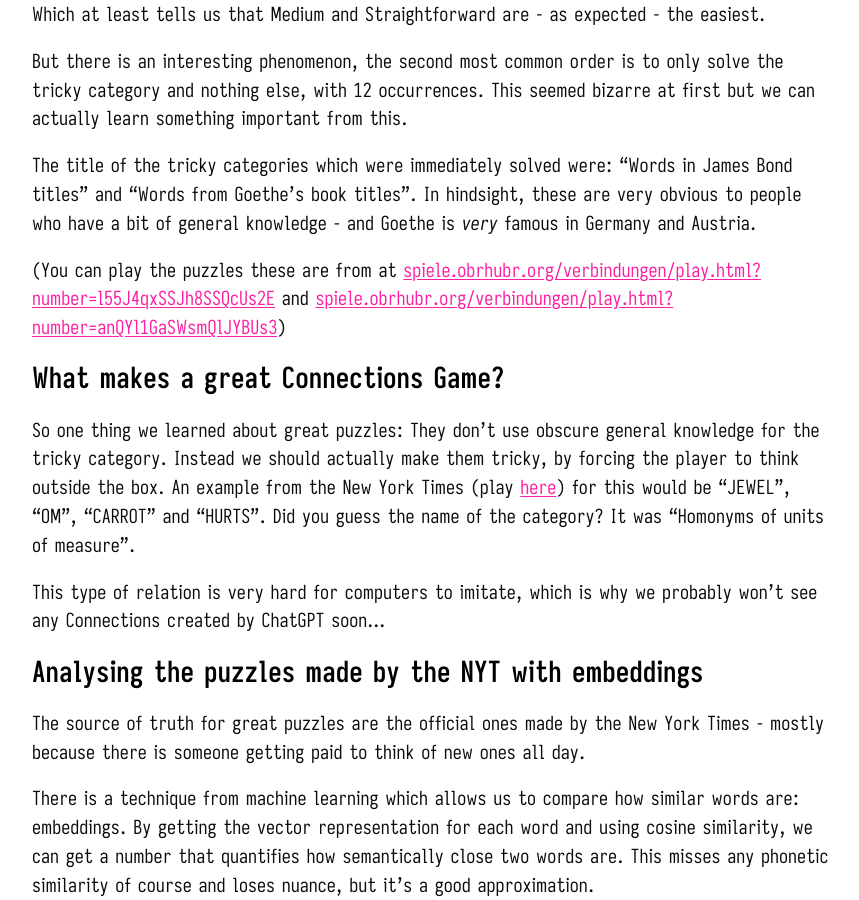
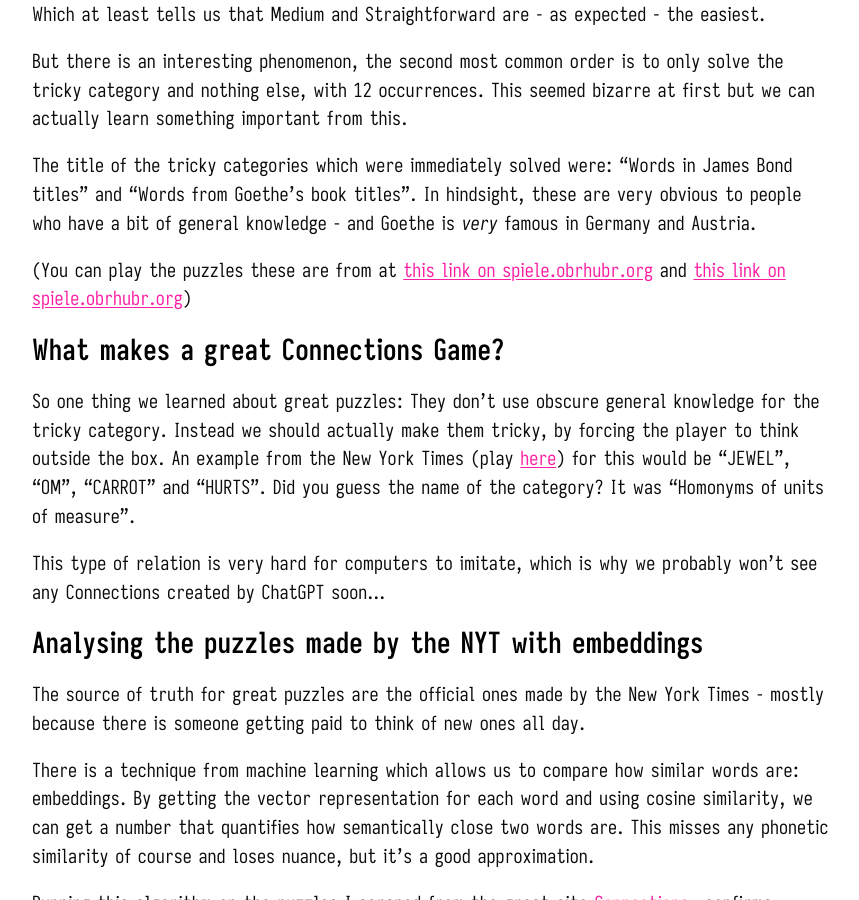
Before and after one commit to obrhubr/obrhubr.github.io, a Jekyll site: the page built from _posts/2024-05-26-nyt-connections.md, in a window 1280 px wide and 900 px high, scrolled down 4521 px. Shown: the whole window, without its empty margins (208-1067 px from the left). Built offline with Jekyll 4.4.1, drawn with Linux system fonts in a browser that asks for light colours.

Commit message:
Automated update to blog posts

```diff
--- a/_posts/2024-05-26-nyt-connections.md
+++ b/_posts/2024-05-26-nyt-connections.md
@@ -83,7 +83,7 @@ But there is an interesting phenomenon, the second most common order is to only
 
 The title of the tricky categories which were immediately solved were: “Words in James Bond titles” and “Words from Goethe’s book titles”. In hindsight, these are very obvious to people who have a bit of general knowledge - and Goethe is *very* famous in Germany and Austria.
 
-(You can play the puzzles these are from at [spiele.obrhubr.org/verbindungen/play.html?number=l55J4qxSSJh8SSQcUs2E](https://spiele.obrhubr.org/verbindungen/play.html?number=l55J4qxSSJh8SSQcUs2E) and [spiele.obrhubr.org/verbindungen/play.html?number=anQYl1GaSWsmQlJYBUs3](https://spiele.obrhubr.org/verbindungen/play.html?number=l55J4qxSSJh8SSQcUs2E))
+(You can play the puzzles these are from at [this link on spiele.obrhubr.org](https://spiele.obrhubr.org/verbindungen/play.html?number=l55J4qxSSJh8SSQcUs2E) and [this link on spiele.obrhubr.org](https://spiele.obrhubr.org/verbindungen/play.html?number=l55J4qxSSJh8SSQcUs2E))
 
 ## What makes a great Connections Game?
 
```
Also changed, not shown: _posts/2023-12-26-skiing-ai.md (+2 -2 lines), _posts/2024-06-21-reverse-engineering-diploma.md (+1 -1 lines), _posts/2024-07-19-crossword.md (+1 -1 lines), assets/chess-engine/preview.png, assets/crossword/preview.jpg (deleted), assets/crossword/preview.webp (added), assets/nyt-connections/preview.png, assets/reverse-engineering-diploma/preview.png (deleted), assets/reverse-engineering-diploma/preview.webp (added), assets/skiing-ai/preview.png.
